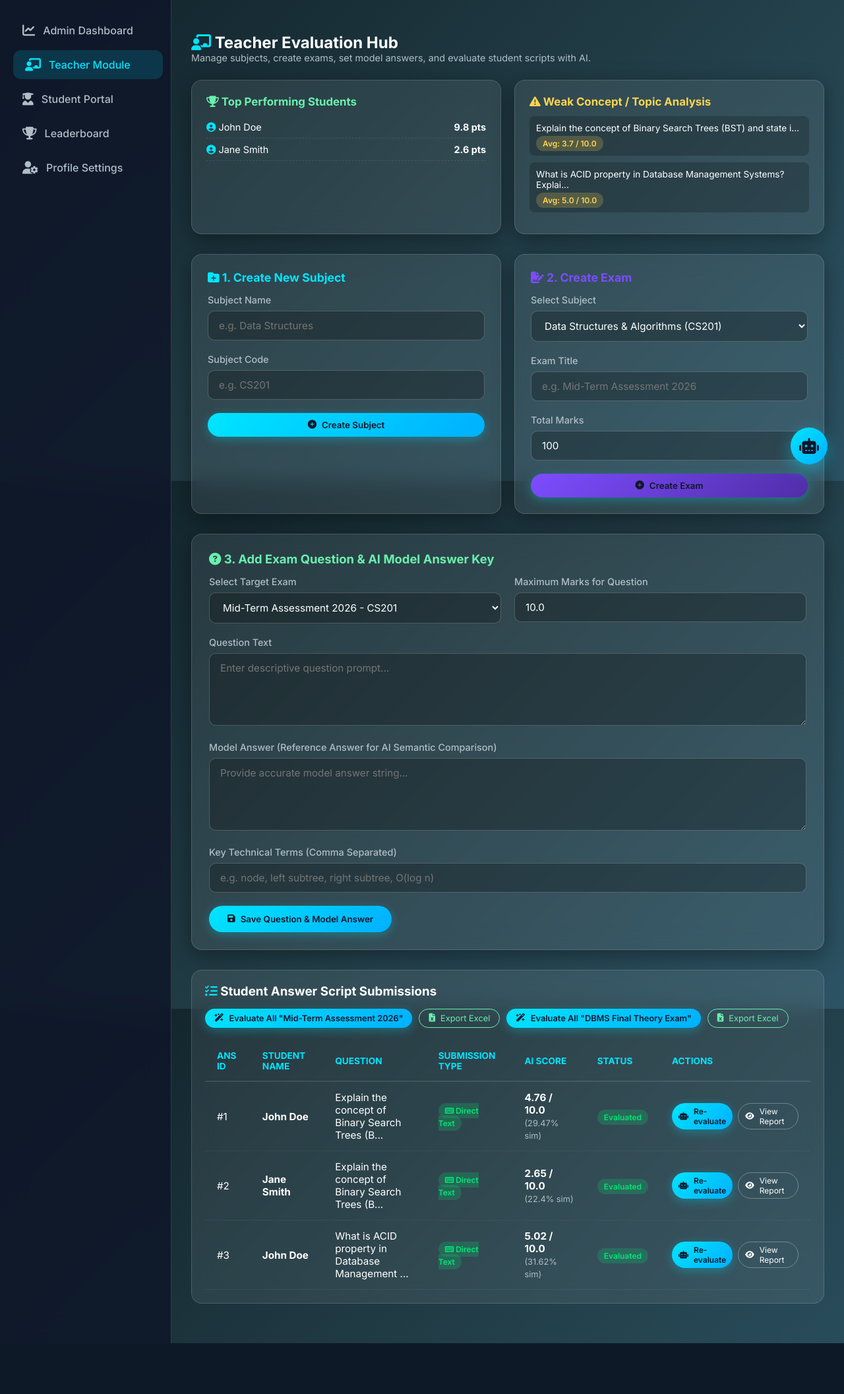
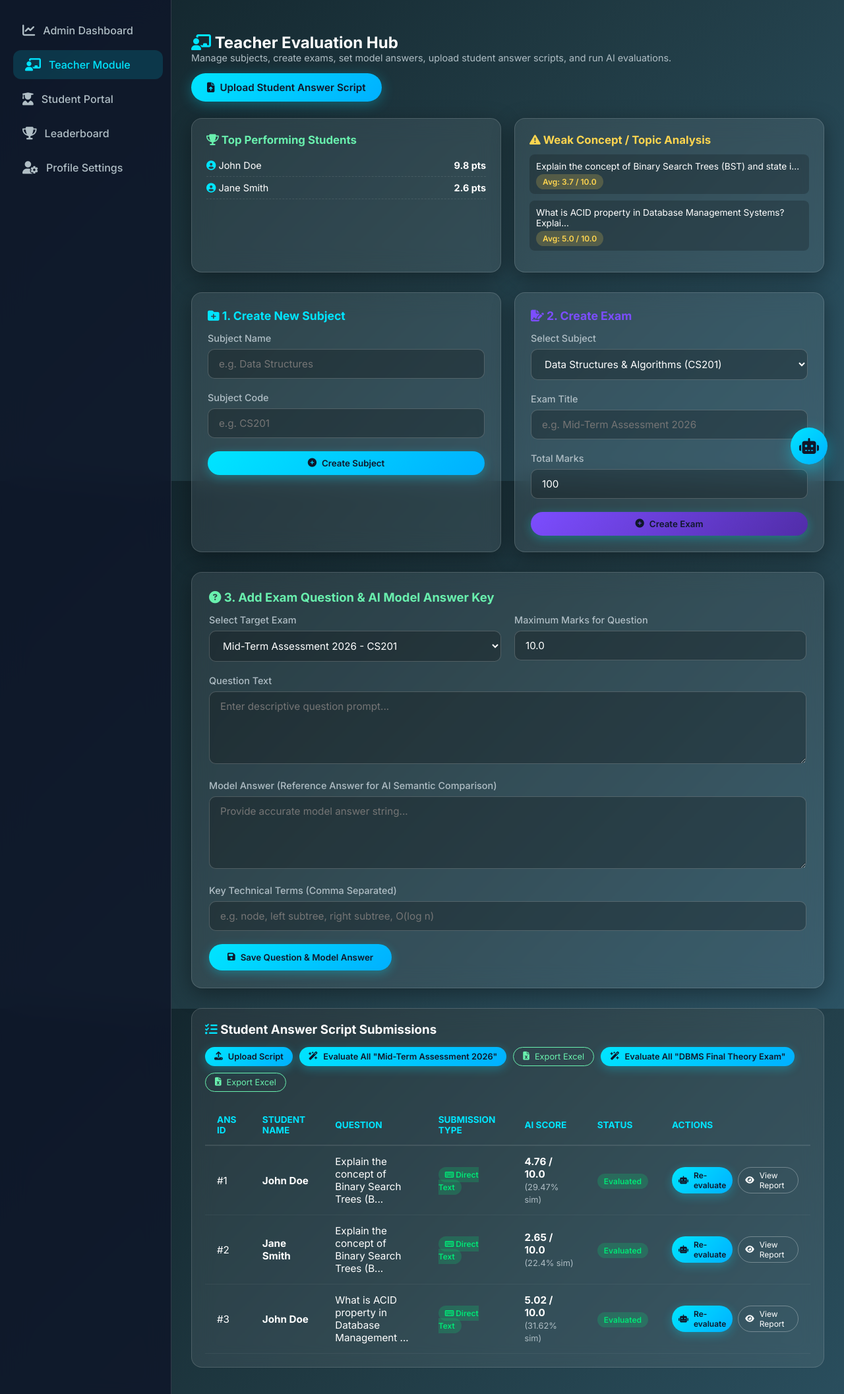
Before and after one commit to yashwanth121718/SCOREMIND-AI, a Flask app: page /teacher/dashboard in a window 1280 px wide. Shown: the part 71-2184 px from the top of the page at 66% size. Before the commit the page ends 2107 px from the top, so only its background shows below. Run offline with Flask 3, Linux system fonts and the light colour scheme; a user stored in the database is signed in.

Commit message:
Updated workflow: Teachers upload and evaluate student answer scripts

```diff
--- a/routes.py
+++ b/routes.py
@@ -244,6 +244,7 @@ def dashboard():
 
     answers = StudentAnswer.query.filter(StudentAnswer.question_id.in_(q_ids)).all() if q_ids else []
     evaluations = Evaluation.query.filter(Evaluation.question_id.in_(q_ids)).all() if q_ids else []
+    students = User.query.filter_by(role='student').all()
 
     student_scores = {}
     for ev in evaluations:
@@ -272,9 +273,73 @@ def dashboard():
                            questions=questions,
                            answers=answers,
                            evaluations=evaluations,
+                           students=students,
                            top_students=top_students,
                            weak_topics=weak_topics,
                            all_teachers=all_teachers)
+
+@teacher_bp.route('/upload-script', methods=['GET', 'POST'])
+@teacher_bp.route('/upload-script/<int:question_id>', methods=['GET', 'POST'])
+@login_required
+@teacher_required
+def upload_script(question_id=None):
+    students = User.query.filter_by(role='student').all()
+    questions = Question.query.all()
+    selected_question = db.session.get(Question, question_id) if question_id else None
+
+    if request.method == 'POST':
+        student_id = request.form.get('student_id')
+        q_id = request.form.get('question_id') or question_id
+        answer_text = request.form.get('answer_text', '').strip()
+        file = request.files.get('uploaded_file')
+
+        if not student_id or not q_id:
+            flash('Please select both a student and an exam question.', 'warning')
+            return redirect(url_for('teacher.upload_script', question_id=question_id))
+
+        student = db.session.get(User, int(student_id))
+        target_q = db.session.get(Question, int(q_id))
+
+        saved_filename = None
+        if file and allowed_file(file.filename):
+            saved_filename = secure_filename(f"script_q{q_id}_u{student_id}_{file.filename}")
+            os.makedirs(Config.UPLOAD_FOLDER, exist_ok=True)
+            filepath = os.path.join(Config.UPLOAD_FOLDER, saved_filename)
+            file.save(filepath)
+
+            # Extract text via OCR
+            ocr_text = extract_text_from_image(filepath)
+            if ocr_text:
+                answer_text = ocr_text if not answer_text else f"{answer_text}\n{ocr_text}"
+
+        if not answer_text and not saved_filename:
+            flash('Please enter answer text or upload an answer script file.', 'warning')
+            return redirect(url_for('teacher.upload_script', question_id=q_id))
+
+        existing_ans = StudentAnswer.query.filter_by(student_id=student_id, question_id=q_id).first()
+        if not existing_ans:
+            existing_ans = StudentAnswer(student_id=student_id, question_id=q_id)
+            db.session.add(existing_ans)
+
+        existing_ans.answer_text = answer_text
+        if saved_filename:
+            existing_ans.uploaded_file = saved_filename
+
+        db.session.commit()
+
+        try:
+            eval_rec = evaluate_single_answer(existing_ans.answer_id)
+            flash(f'Answer script for student "{student.name}" uploaded, OCR scanned, and evaluated by AI! Score: {eval_rec.obtained_marks}/{target_q.max_marks}', 'success')
+        except Exception as e:
+            flash(f'Script uploaded successfully for {student.name}. Evaluation queued.', 'info')
+
+        return redirect(url_for('teacher.dashboard'))
+
+    return render_template('upload_answers.html',
+                           students=students,
+                           questions=questions,
+                           selected_question=selected_question,
+                           selected_student_id=None)
 
 @teacher_bp.route('/subject/add', methods=['POST'])
 @login_required
@@ -380,7 +445,6 @@ def dashboard():
     ans_map = {ans.question_id: ans for ans in my_answers}
     eval_map = {ev.question_id: ev for ev in my_evaluations}
 
-    # Advanced ScoreMind Features for Student Portal
     prediction = predict_student_performance(current_user.id)
     gamification = calculate_student_gamification(current_user.id)
     revision_plan = generate_revision_plan(current_user.id)
@@ -402,52 +466,11 @@ def dashboard():
 
 @student_bp.route('/submit/<int:question_id>', methods=['GET', 'POST'])
 @login_required
-@student_required
 def submit_answer(question_id):
-    question = db.session.get(Question, question_id)
-    if not question:
-        flash('Question not found.', 'danger')
-        return redirect(url_for('student.dashboard'))
-
-    if request.method == 'POST':
-        answer_text = request.form.get('answer_text', '').strip()
-        file = request.files.get('uploaded_file')
-
-        saved_filename = None
-        if file and allowed_file(file.filename):
-            saved_filename = secure_filename(f"script_q{question_id}_u{current_user.id}_{file.filename}")
-            os.makedirs(Config.UPLOAD_FOLDER, exist_ok=True)
-            filepath = os.path.join(Config.UPLOAD_FOLDER, saved_filename)
-            file.save(filepath)
-
-            ocr_text = extract_text_from_image(filepath)
-            if ocr_text:
-                answer_text = ocr_text if not answer_text else f"{answer_text}\n{ocr_text}"
-
-        if not answer_text and not saved_filename:
-            flash('Please enter text answer or upload a valid answer script file.', 'warning')
-            return redirect(url_for('student.submit_answer', question_id=question_id))
-
-        existing_ans = StudentAnswer.query.filter_by(student_id=current_user.id, question_id=question_id).first()
-        if not existing_ans:
-            existing_ans = StudentAnswer(student_id=current_user.id, question_id=question_id)
-            db.session.add(existing_ans)
-
-        existing_ans.answer_text = answer_text
-        if saved_filename:
-            existing_ans.uploaded_file = saved_filename
-
-        db.session.commit()
-
-        try:
-            evaluate_single_answer(existing_ans.answer_id)
-            flash('Answer script scanned with OCR and evaluated by ScoreMind AI successfully!', 'success')
-        except Exception as e:
-            flash('Answer submitted. Evaluation queued.', 'info')
-
-        return redirect(url_for('student.dashboard'))
-
-    return render_template('upload_answers.html', question=question)
+    if current_user.role in ['teacher', 'admin']:
+        return redirect(url_for('teacher.upload_script', question_id=question_id))
+    flash('Answer script uploads are managed by teachers.', 'info')
+    return redirect(url_for('student.dashboard'))
 
 @student_bp.route('/result/<int:eval_id>')
 @login_required
--- a/templates/teacher_dashboard.html
+++ b/templates/teacher_dashboard.html
@@ -1,6 +1,6 @@
 {% extends "base.html" %}
 
-{% block title %}Teacher Control Panel - EvalAI{% endblock %}
+{% block title %}Teacher Control Panel - ScoreMind AI{% endblock %}
 
 {% block content %}
 <div style="max-width: 1200px; margin: 0 auto;">
@@ -8,7 +8,12 @@
     <div style="display: flex; justify-content: space-between; align-items: center; margin-bottom: 25px; flex-wrap: wrap; gap: 15px;">
         <div>
             <h2><i class="fas fa-chalkboard-teacher me-2" style="color:var(--primary-color);"></i> Teacher Evaluation Hub</h2>
-            <p style="color: var(--text-muted); font-size: 0.9rem;">Manage subjects, create exams, set model answers, and evaluate student scripts with AI.</p>
+            <p style="color: var(--text-muted); font-size: 0.9rem;">Manage subjects, create exams, set model answers, upload student answer scripts, and run AI evaluations.</p>
+        </div>
+        <div>
+            <a href="{{ url_for('teacher.upload_script') }}" class="btn-primary-custom" style="padding: 12px 24px; font-size: 0.95rem; box-shadow: 0 4px 20px rgba(0,229,255,0.3);">
+                <i class="fas fa-file-upload me-2"></i> Upload Student Answer Script
+            </a>
         </div>
     </div>
 
@@ -148,18 +153,21 @@
     <div class="table-container">
         <div style="display: flex; justify-content: space-between; align-items: center; margin-bottom: 20px; flex-wrap: wrap; gap: 15px;">
             <h3><i class="fas fa-list-check me-2" style="color: var(--primary-color);"></i> Student Answer Script Submissions</h3>
-            {% if exams %}
-                <div style="display: flex; gap: 10px;">
+            <div style="display: flex; gap: 10px; flex-wrap: wrap;">
+                <a href="{{ url_for('teacher.upload_script') }}" class="btn-primary-custom" style="padding: 6px 14px; font-size: 0.8rem;">
+                    <i class="fas fa-upload me-1"></i> Upload Script
+                </a>
+                {% if exams %}
                     {% for e in exams %}
                         <a href="{{ url_for('teacher.trigger_exam_evaluation', exam_id=e.exam_id) }}" class="btn-primary-custom" style="padding: 6px 14px; font-size: 0.8rem;">
-                            <i class="fas fa-wand-magic-sparkles"></i> Evaluate All "{{ e.exam_name }}"
+                            <i class="fas fa-wand-magic-sparkles me-1"></i> Evaluate All "{{ e.exam_name }}"
                         </a>
                         <a href="{{ url_for('teacher.export_excel', exam_id=e.exam_id) }}" class="btn-secondary-custom" style="padding: 6px 14px; font-size: 0.8rem; border-color: var(--accent-color); color: var(--accent-color);">
-                            <i class="fas fa-file-excel"></i> Export Excel
+                            <i class="fas fa-file-excel me-1"></i> Export Excel
                         </a>
                     {% endfor %}
-                </div>
-            {% endif %}
+                {% endif %}
+            </div>
         </div>
 
         <table class="custom-table">
@@ -221,7 +229,7 @@
                 {% else %}
                     <tr>
                         <td colspan="7" style="text-align: center; color: var(--text-muted); padding: 30px;">
-                            No student answer scripts submitted yet.
+                            No student answer scripts submitted yet. Click "Upload Script" above to upload student scripts.
                         </td>
                     </tr>
                 {% endfor %}
```
Also changed, not shown: templates/student_dashboard.html (+5 -8 lines), templates/upload_answers.html (+43 -22 lines).
